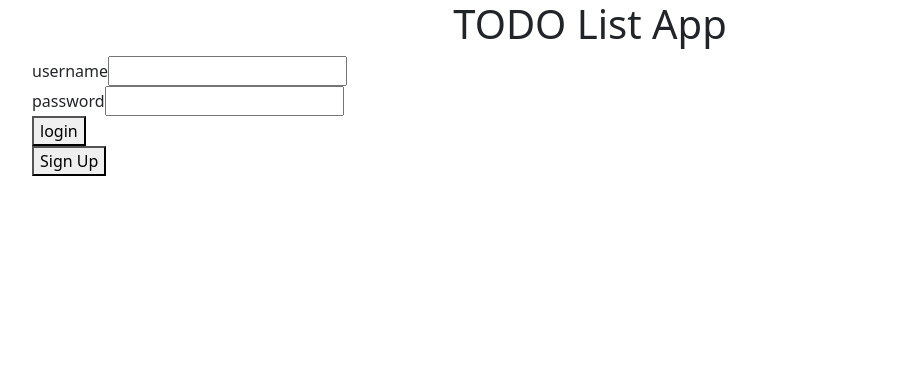
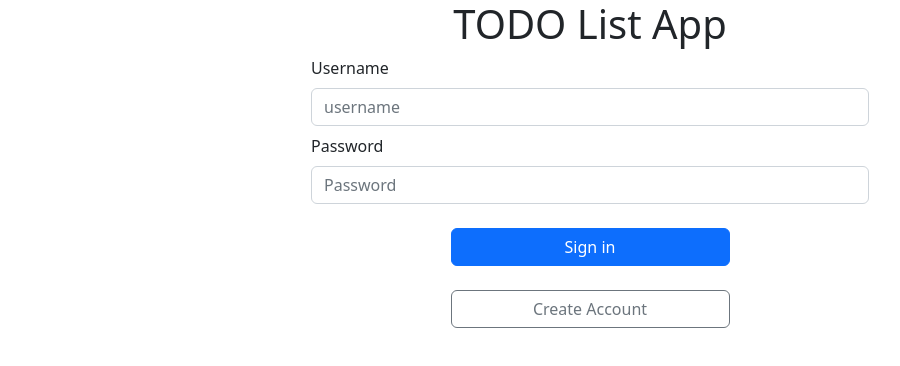
Before and after one commit to michaelmagen/Collaborative-Todo-List, a React (Create React App) app in the folder frontend-collab-todo-list/: page / in a window 1280 px wide. Shown: the top 366 px of the page, without its empty margins (50-950 px from the left). Built offline with nearby package versions, Linux system fonts and the light colour scheme.

Commit message:
Migrate to react-boostrap LoginForm
Renamed listButton component file for clarity. Changed LoginForm to
use react-boostrap components.

```diff
--- a/frontend-collab-todo-list/src/App.js
+++ b/frontend-collab-todo-list/src/App.js
@@ -10,7 +10,7 @@ import PopupForm from './components/PopupForm'
 import AlertMessage from './components/Alert'
 import 'bootstrap/dist/css/bootstrap.min.css'
 import 'bootstrap/dist/js/bootstrap.bundle.min'
-import ListButton from './components/Button'
+import ListButton from './components/ListButton'
 import Container from 'react-bootstrap/Container'
 import Row from 'react-bootstrap/Row'
 import Col from 'react-bootstrap/Col'
--- a/frontend-collab-todo-list/src/components/LoginForm.js
+++ b/frontend-collab-todo-list/src/components/LoginForm.js
@@ -1,27 +1,30 @@
+import Button from 'react-bootstrap/Button'
+import Form from 'react-bootstrap/Form'
+import Row from 'react-bootstrap/Row'
+
+
 const LoginForm = ({ handleLogin, username, password, setPassword, setUsername, setCreateUser}) => (
   <>
-    <form onSubmit={handleLogin}>
-      <div>
-        username
-          <input
-          type="text"
-          value={username}
-          name="Username"
-          onChange={({ target }) => setUsername(target.value)}
-        />
-      </div>
-      <div>
-        password
-        <input
-          type="password"
-          value={password}
-          name="Password"
-          onChange={({ target }) => setPassword(target.value)}
-        />
-      </div>
-      <button type="submit">login</button>
-    </form>
-   <button onClick={() => setCreateUser(true)}> Sign Up</button>
+    <Form>
+      <Form.Group className="mx-auto w-50 mb-2">
+        <Form.Label>Username</Form.Label>
+        <Form.Control type="text" placeholder="username" value={username} onChange={({target}) => setUsername(target.value)}/>
+      </Form.Group>
+      <Form.Group className="mx-auto w-50 mb-2" controlId="formBasicPassword">
+        <Form.Label>Password</Form.Label>
+        <Form.Control type="password" placeholder="Password" value={password} onChange={({target}) => setPassword(target.value)}/>
+      </Form.Group>
+    </Form>
+  <Row className='w-25 mx-auto m-4'>
+      <Button onClick={handleLogin} variant='primary'>
+        Sign in
+      </Button>
+  </Row>
+  <Row className='w-25 mx-auto m-4'>
+      <Button onClick={() => setCreateUser(true)} variant='outline-secondary'>
+        Create Account
+      </Button>
+  </Row>
   </>
 )
 
```
Also changed, not shown: frontend-collab-todo-list/src/components/ListButton.js (renamed from frontend-collab-todo-list/src/components/Button.js).
